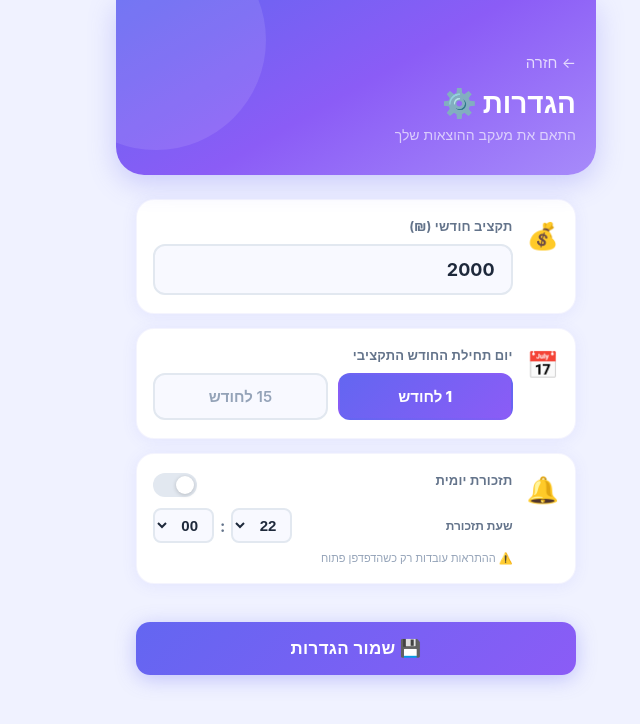
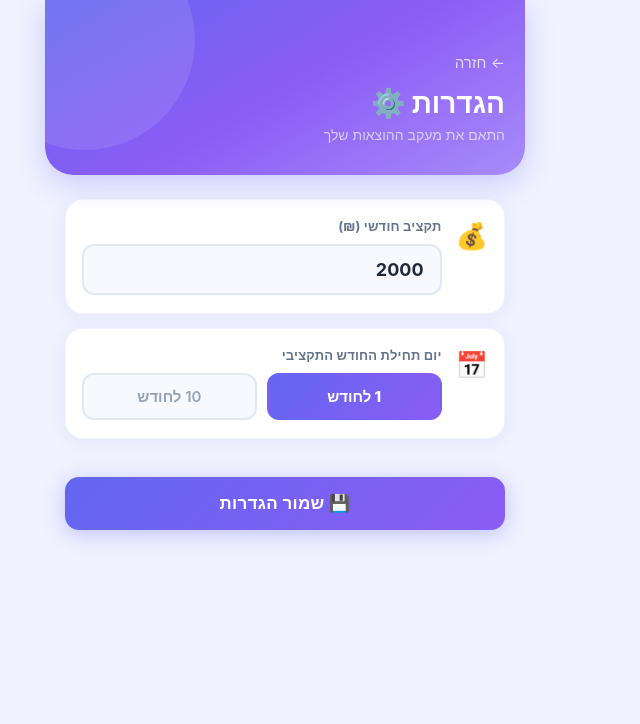
Before and after one commit to yosef246/expense-tracker, a React (Vite) app in the folder frontend/: page /settings in a window 1280 px wide. Shown: the top 724 px of the page, without its empty margins (543-1183 px from the left). Built offline with nearby package versions, Linux system fonts and the light colour scheme; sample sign-in values are in the browser's storage.

Commit message:
Remove notifications feature, change month start option from 15 to 10
Co-Authored-By: Claude Sonnet 4.6 <noreply@anthropic.com>

```diff
--- a/frontend/src/main.tsx
+++ b/frontend/src/main.tsx
@@ -1,9 +1,6 @@
 import React from 'react';
 import ReactDOM from 'react-dom/client';
 import App from '../App';
-import { initNotifications } from './utils/notifications';
-
-initNotifications();
 
 ReactDOM.createRoot(document.getElementById('root')!).render(
   <React.StrictMode>
--- a/frontend/src/screens/HistoryScreen.tsx
+++ b/frontend/src/screens/HistoryScreen.tsx
@@ -83,7 +83,7 @@ export default function HistoryScreen() {
   const [viewYear,  setYear]  = useState(now.getFullYear());
   const [viewMonth, setMonth] = useState(now.getMonth());
 
-  const viewDate = new Date(viewYear, viewMonth, settings.monthStartDay === 15 ? 15 : 1);
+  const viewDate = new Date(viewYear, viewMonth, settings.monthStartDay === 10 ? 10 : 1);
   const period   = getBudgetPeriod(settings.monthStartDay, viewDate);
   const startStr = toYMD(period.start);
   const endStr   = toYMD(period.end);
--- a/frontend/src/screens/SettingsScreen.tsx
+++ b/frontend/src/screens/SettingsScreen.tsx
@@ -1,25 +1,15 @@
 import React, { useState } from 'react';
 import { useNavigate } from 'react-router-dom';
 import { useSettings } from '../hooks/useSettings';
-import {
-  loadNotifSettings, saveNotifSettings,
-  requestPermission, scheduleDaily, cancelScheduled,
-} from '../utils/notifications';
 
 export default function SettingsScreen() {
   const navigate = useNavigate();
   const { settings, saveSettings } = useSettings();
 
   const [budget,   setBudget]  = useState(String(settings.monthlyBudget));
-  const [startDay, setStart]   = useState<1 | 15>(settings.monthStartDay);
+  const [startDay, setStart]   = useState<1 | 10>(settings.monthStartDay);
   const [warning,  setWarning] = useState('');
   const [saved,    setSaved]   = useState(false);
-
-  const notifInit = loadNotifSettings();
-  const [notifEnabled, setNotifEnabled] = useState(notifInit.enabled);
-  const [notifHour,    setNotifHour]    = useState(String(notifInit.hour).padStart(2, '0'));
-  const [notifMin,     setNotifMin]     = useState(String(notifInit.minute).padStart(2, '0'));
-  const [notifStatus,  setNotifStatus]  = useState('');
 
   const handleSave = () => {
     const raw = budget.trim();
@@ -30,35 +20,6 @@ export default function SettingsScreen() {
     saveSettings({ monthlyBudget: n, monthStartDay: startDay });
     setSaved(true);
     setTimeout(() => { setSaved(false); navigate('/'); }, 900);
-  };
-
-  const handleNotifToggle = async () => {
-    if (!notifEnabled) {
-      const granted = await requestPermission();
-      if (!granted) { setNotifStatus('לא ניתנה הרשאת התראות'); return; }
-      const h = parseInt(notifHour, 10);
-      const min = parseInt(notifMin, 10);
-      saveNotifSettings({ enabled: true, hour: h, minute: min });
-      scheduleDaily(h, min);
-      setNotifEnabled(true);
-      setNotifStatus('✅ תזכורת פעילה');
-    } else {
-      cancelScheduled();
-      saveNotifSettings({ enabled: false, hour: parseInt(notifHour, 10), minute: parseInt(notifMin, 10) });
-      setNotifEnabled(false);
-      setNotifStatus('');
-    }
-  };
-
-  const handleTimeChange = (h: string, min: string) => {
-    setNotifHour(h);
-    setNotifMin(min);
-    if (notifEnabled) {
-      const hh = parseInt(h, 10);
-      const mm = parseInt(min, 10);
-      saveNotifSettings({ enabled: true, hour: hh, minute: mm });
-      scheduleDaily(hh, mm);
-    }
   };
 
   return (
@@ -95,7 +56,7 @@ export default function SettingsScreen() {
           <div style={s.cardBody}>
             <div style={s.cardLabel}>יום תחילת החודש התקציבי</div>
             <div style={s.seg}>
-              {([1, 15] as const).map(d => (
+              {([1, 10] as const).map(d => (
                 <button
                   key={d}
                   style={{ ...s.segBtn, ...(startDay === d ? s.segOn : {}) }}
@@ -105,48 +66,6 @@ export default function SettingsScreen() {
                 </button>
               ))}
             </div>
-          </div>
-        </div>
-
-        {/* Notifications */}
-        <div style={s.card}>
-          <div style={s.cardIcon}>🔔</div>
-          <div style={s.cardBody}>
-            <div style={{ display: 'flex', justifyContent: 'space-between', alignItems: 'center', marginBottom: 10 }}>
-              <div style={s.cardLabel}>תזכורת יומית</div>
-              <button
-                style={{ ...s.toggle, background: notifEnabled ? '#6366f1' : '#e2e8f0' }}
-                onClick={handleNotifToggle}
-              >
-                <div style={{ ...s.toggleThumb, transform: notifEnabled ? 'translateX(-20px)' : 'translateX(0)' }} />
-              </button>
-            </div>
-            <div style={s.timeRow}>
-              <label style={{ fontSize: 12, color: '#64748b', fontWeight: '600' }}>שעת תזכורת</label>
-              <div style={s.timeInputs}>
-                <select
-                  style={s.sel}
-                  value={notifHour}
-                  onChange={e => handleTimeChange(e.target.value, notifMin)}
-                >
-                  {Array.from({ length: 24 }, (_, i) => String(i).padStart(2, '0')).map(h => (
-                    <option key={h} value={h}>{h}</option>
-                  ))}
-                </select>
-                <span style={{ color: '#64748b', fontWeight: '700' }}>:</span>
-                <select
-                  style={s.sel}
-                  value={notifMin}
-                  onChange={e => handleTimeChange(notifHour, e.target.value)}
-                >
-                  {['00', '15', '30', '45'].map(m => (
-                    <option key={m} value={m}>{m}</option>
-                  ))}
-                </select>
-              </div>
-            </div>
-            {notifStatus && <p style={{ fontSize: 12, color: notifStatus.startsWith('✅') ? '#059669' : '#ef4444', marginTop: 8 }}>{notifStatus}</p>}
-            <p style={s.notifNote}>⚠️ ההתראות עובדות רק כשהדפדפן פתוח</p>
           </div>
         </div>
 
@@ -185,14 +104,5 @@ const s: Record<string, React.CSSProperties> = {
   segBtn: { flex: 1, padding: '12px 0', borderRadius: 12, border: '2px solid #e2e8f0', background: '#f8f9ff', color: '#94a3b8', fontSize: 15, fontWeight: '600', cursor: 'pointer', transition: 'all 0.2s' },
   segOn:  { background: 'linear-gradient(135deg,#6366f1,#8b5cf6)', color: 'white', border: '2px solid transparent', fontWeight: '800' },
 
-  toggle:      { width: 44, height: 24, borderRadius: 12, border: 'none', cursor: 'pointer', position: 'relative', transition: 'background 0.25s', flexShrink: 0, padding: 0 },
-  toggleThumb: { position: 'absolute', top: 3, right: 3, width: 18, height: 18, borderRadius: '50%', background: 'white', boxShadow: '0 1px 4px rgba(0,0,0,0.2)', transition: 'transform 0.25s' },
-
-  timeRow:    { display: 'flex', justifyContent: 'space-between', alignItems: 'center', marginTop: 4 },
-  timeInputs: { display: 'flex', alignItems: 'center', gap: 6 },
-  sel:        { padding: '6px 10px', borderRadius: 8, border: '2px solid #e2e8f0', fontSize: 15, fontWeight: '700', background: '#f8f9ff', color: '#1e293b', outline: 'none', cursor: 'pointer' },
-
-  notifNote: { fontSize: 11, color: '#94a3b8', marginTop: 8 },
-
   saveBtn: { width: '100%', padding: 16, marginTop: 24, color: 'white', border: 'none', borderRadius: 14, fontSize: 17, fontWeight: '700', cursor: 'pointer', boxShadow: '0 4px 20px rgba(99,102,241,0.35)', transition: 'background 0.4s', letterSpacing: 0.3 },
 };
--- a/frontend/src/types/index.ts
+++ b/frontend/src/types/index.ts
@@ -11,7 +11,7 @@ export interface Expense {
 
 export interface Settings {
   monthlyBudget: number;
-  monthStartDay: 1 | 15;
+  monthStartDay: 1 | 10;
 }
 
 export interface BudgetPeriod {
--- a/frontend/src/utils/getBudgetPeriod.ts
+++ b/frontend/src/utils/getBudgetPeriod.ts
@@ -1,92 +1,36 @@
-/**
- * getBudgetPeriod(monthStartDay, referenceDate): BudgetPeriod
- *
- * Computes the budget period (start/end dates + display label) that contains referenceDate,
- * based on the user's configured monthStartDay setting.
- *
- * Returned BudgetPeriod:
- *   - start: Date at midnight local time of the period's first day (inclusive)
- *   - end:   Date at midnight local time of the NEXT period's first day (exclusive)
- *   - label: Hebrew month name + year, e.g. "יוני 2026"
- *
- * Logic for monthStartDay === 1:
- *   - start = 1st of the calendar month containing referenceDate at 00:00:00 local
- *   - end   = 1st of the next calendar month at 00:00:00 local
- *   - label = Hebrew name of referenceDate's month + year
- *
- * Logic for monthStartDay === 15:
- *   - If referenceDate.getDate() >= 15:
- *       start = 15th of referenceDate's calendar month
- *       end   = 15th of referenceDate's next calendar month
- *   - If referenceDate.getDate() < 15:
- *       start = 15th of referenceDate's previous calendar month
- *       end   = 15th of referenceDate's calendar month
- *   - label = Hebrew name of the START date's month + year
- *
- * Expense filtering invariant:
- *   An expense with date string D belongs to this period when:
- *     toYMD(start) <= D < toYMD(end)
- *   Use lexicographic string comparison on YYYY-MM-DD — it is safe and avoids timezone issues.
- *
- * Examples (referenceDate = 2026-06-16, monthStartDay = 1):
- *   start = 2026-06-01, end = 2026-07-01, label = "יוני 2026"
- *
- * Examples (referenceDate = 2026-06-16, monthStartDay = 15):
- *   start = 2026-06-15, end = 2026-07-15, label = "יוני 2026"
- *
- * Examples (referenceDate = 2026-06-10, monthStartDay = 15):
- *   start = 2026-05-15, end = 2026-06-15, label = "מאי 2026"
- */
-
 import { BudgetPeriod } from '../types';
 import { HEBREW_MONTH_NAMES } from './dateHelpers';
 
-/** Returns a new Date set to midnight local time for the given year/month/day. */
 function localMidnight(year: number, month: number, day: number): Date {
-  const d = new Date(year, month, day, 0, 0, 0, 0);
-  return d;
+  return new Date(year, month, day, 0, 0, 0, 0);
 }
 
 export function getBudgetPeriod(
-  monthStartDay: 1 | 15,
+  monthStartDay: 1 | 10,
   referenceDate: Date = new Date()
 ): BudgetPeriod {
   const year  = referenceDate.getFullYear();
-  const month = referenceDate.getMonth(); // 0-indexed
+  const month = referenceDate.getMonth();
   const day   = referenceDate.getDate();
 
   if (monthStartDay === 1) {
-    // Period: 1st of current month → 1st of next month
     const start = localMidnight(year, month, 1);
-    const end   = localMidnight(year, month + 1, 1); // Date handles month overflow
-    const label = `${HEBREW_MONTH_NAMES[month]} ${year}`;
-    return { start, end, label };
+    const end   = localMidnight(year, month + 1, 1);
+    return { start, end, label: `${HEBREW_MONTH_NAMES[month]} ${year}` };
   }
 
-  // monthStartDay === 15
-  if (day >= 15) {
-    // Period: 15th of this month → 15th of next month
-    const start = localMidnight(year, month, 15);
-    const end   = localMidnight(year, month + 1, 15);
-    const label = `${HEBREW_MONTH_NAMES[month]} ${year}`;
-    return { start, end, label };
+  // monthStartDay === 10
+  if (day >= 10) {
+    const start = localMidnight(year, month, 10);
+    const end   = localMidnight(year, month + 1, 10);
+    return { start, end, label: `${HEBREW_MONTH_NAMES[month]} ${year}` };
   } else {
-    // Period: 15th of previous month → 15th of this month
-    const start = localMidnight(year, month - 1, 15); // Date handles month underflow
-    const end   = localMidnight(year, month, 15);
-    // Label uses the start date's month
-    const startMonth = start.getMonth();
-    const startYear  = start.getFullYear();
-    const label = `${HEBREW_MONTH_NAMES[startMonth]} ${startYear}`;
-    return { start, end, label };
+    const start = localMidnight(year, month - 1, 10);
+    const end   = localMidnight(year, month, 10);
+    return { start, end, label: `${HEBREW_MONTH_NAMES[start.getMonth()]} ${start.getFullYear()}` };
   }
 }
 
-/**
- * toYMD(date): string
- * Converts a Date to a YYYY-MM-DD string in LOCAL time (not UTC).
- * Used for safe lexicographic comparison with expense.date strings.
- */
 export function toYMD(date: Date): string {
   const y = date.getFullYear();
   const m = String(date.getMonth() + 1).padStart(2, '0');
```
